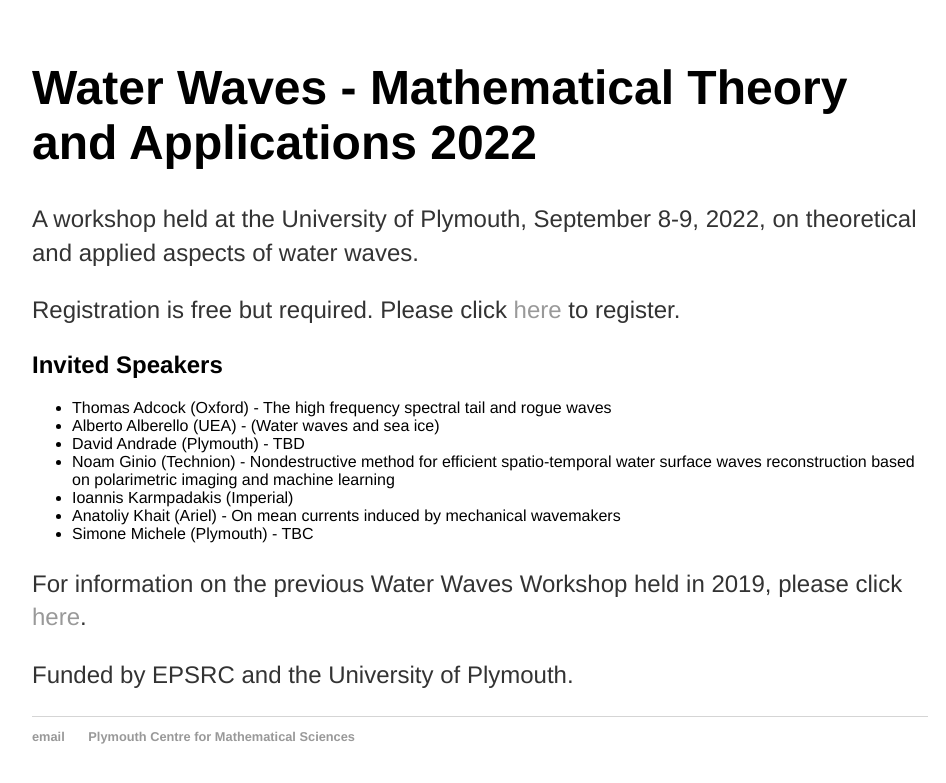
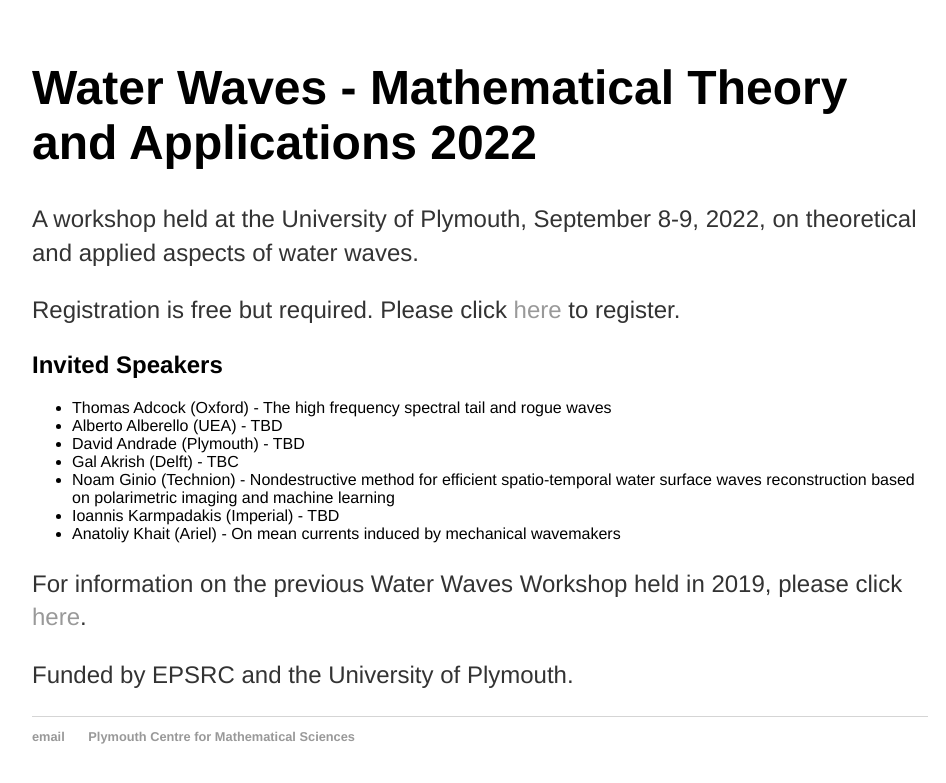
Before and after one commit to rstuhlmeier/rstuhlmeier.github.io, a Jekyll site: the page built from conferences/workshop2.html, in a window 1280 px wide. Shown: the top 783 px of the page, without its empty margins (160-1106 px from the left). Built offline with Jekyll 4.4.1, drawn with Linux system fonts in a browser that asks for light colours.

Commit message:
Update workshop2.html

```diff
--- a/conferences/workshop2.html
+++ b/conferences/workshop2.html
@@ -12,12 +12,12 @@
 <h2>Invited Speakers</h2>
 <ul type=disc>
     <li>Thomas Adcock (Oxford) - The high frequency spectral tail and rogue waves</li>
-    <li>Alberto Alberello (UEA) - (Water waves and sea ice) </li>
+    <li>Alberto Alberello (UEA) - TBD </li>
     <li>David Andrade (Plymouth) - TBD </li>
+  <li>Gal Akrish (Delft) - TBC </li>
   <li>Noam Ginio (Technion) - Nondestructive method for efficient spatio-temporal water surface waves reconstruction based on polarimetric imaging and machine learning </li>
-  <li>Ioannis Karmpadakis (Imperial)</li>
+  <li>Ioannis Karmpadakis (Imperial) - TBD</li>
   <li>Anatoliy Khait (Ariel) - On mean currents induced by mechanical wavemakers </li>
-  <li>Simone Michele (Plymouth) - TBC </li>
 </ul>
 
 <p>For information on the previous Water Waves Workshop held in 2019, please click <a href="workshop.html">here</a>.
```
